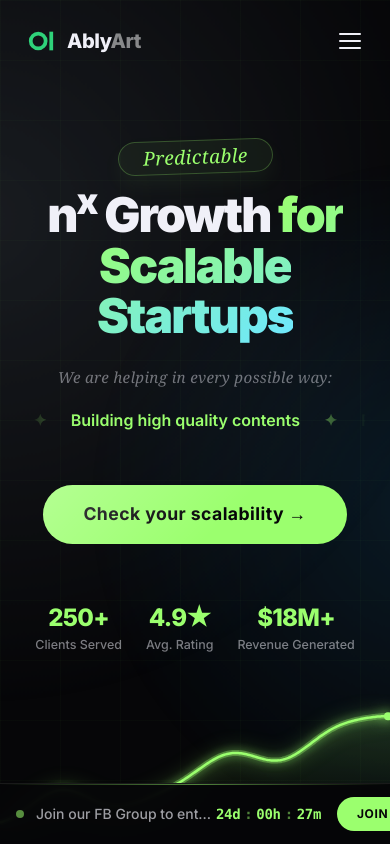
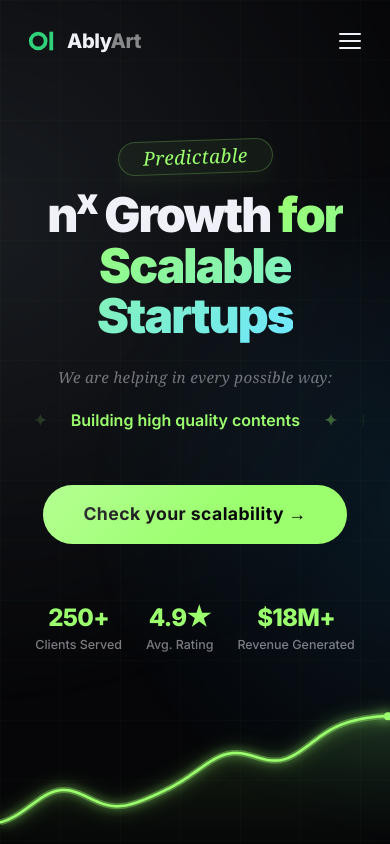
Before and after one commit to einfoengine/ablyart, a Next.js app: page / in a window 390 px wide. Shown: the top 844 px of the page. Built offline with nearby package versions, Linux system fonts and the light colour scheme.

Commit message:
Removed Sticky Masterclass

```diff
--- a/src/app/layout.tsx
+++ b/src/app/layout.tsx
@@ -6,7 +6,6 @@ import Navbar from "@/components/Navbar";
 import Footer from "@/components/Footer";
 import StartFreeModal from "@/components/StartFreeModal";
 import AuditPotentialModal from "@/components/AuditPotentialModal";
-import WebinarTicker from "@/components/WebinarTicker";
 import CustomCursor from "@/components/CustomCursor";
 
 const geistSans = Geist({
@@ -47,7 +46,6 @@ export default function RootLayout({
           <Footer/>
           <StartFreeModal />
           <AuditPotentialModal />
-          <WebinarTicker />
         </div>
       </body>
     </html>
--- a/src/components/WebinarTicker.tsx
+++ /dev/null
@@ -1,109 +0,0 @@
-"use client";
-
-import { useState, useEffect } from "react";
-import { motion, AnimatePresence } from "framer-motion";
-
-function getNextWebinarDate() {
-  const now = new Date();
-  const year = now.getFullYear();
-  const month = now.getMonth();
-
-  // Set to the 25th of every month
-  const target = new Date(year, month, 25, 14, 0, 0);
-  if (now.getTime() > target.getTime()) {
-    target.setMonth(month + 1);
-  }
-  return target;
-}
-
-export default function WebinarTicker() {
-  const [timeLeft, setTimeLeft] = useState({ days: 0, hours: 0, minutes: 0, seconds: 0 });
-  const [mounted, setMounted] = useState(false);
-  const [visible, setVisible] = useState(true);
-
-  useEffect(() => {
-    setMounted(true);
-    const targetDate = getNextWebinarDate().getTime();
-
-    const updateCountdown = () => {
-      const now = new Date().getTime();
-      const difference = targetDate - now;
-
-      if (difference > 0) {
-        setTimeLeft({
-          days: Math.floor(difference / (1000 * 60 * 60 * 24)),
-          hours: Math.floor((difference % (1000 * 60 * 60 * 24)) / (1000 * 60 * 60)),
-          minutes: Math.floor((difference % (1000 * 60 * 60)) / (1000 * 60)),
-          seconds: Math.floor((difference % (1000 * 60)) / 1000),
-        });
-      }
-    };
-
-    updateCountdown();
-    const timer = setInterval(updateCountdown, 1000);
-    return () => clearInterval(timer);
-  }, []);
-
-  if (!mounted) return null;
-
-  return (
-    <AnimatePresence>
-      {visible && (
-        <motion.div
-          initial={{ y: 100, opacity: 0 }}
-          animate={{ y: 0, opacity: 1 }}
-          exit={{ y: 100, opacity: 0 }}
-          transition={{ duration: 0.6, ease: [0.22, 1, 0.36, 1], delay: 1 }}
-          className="fixed bottom-0 left-0 w-full z-[110] border-t border-[var(--border)] overflow-hidden"
-          style={{ background: "rgba(6, 6, 8, 0.95)", backdropFilter: "blur(20px)" }}
-        >
-          {/* Subtle gradient accent */}
-          <div className="absolute top-0 left-0 w-full h-[1px] bg-gradient-to-r from-transparent via-[#9bff6e] to-transparent opacity-50"></div>
-
-          <div className="max-w-7xl mx-auto px-4 md:px-6 h-[60px] flex items-center justify-between text-sm">
-            <div className="flex items-center gap-3 z-50">
-              <span className="w-2 h-2 rounded-full bg-[#9bff6e] animate-pulse shrink-0"></span>
-              <span className="text-[#f0f0f8] font-bold hidden md:inline tracking-tight">
-                FREE MASTERCLASS:
-              </span>
-              <span className="text-[var(--muted)] font-medium truncate max-w-[180px] sm:max-w-none">
-                Join our FB Group to enter the monthly webinar.
-              </span>
-            </div>
-
-            <div className="flex items-center gap-4 md:gap-6 shrink-0">
-              <div className="flex items-center gap-[4px] font-mono font-bold text-[#9bff6e] tracking-tight">
-                <span>{String(timeLeft.days).padStart(2, '0')}d</span>
-                <span className="opacity-50">:</span>
-                <span>{String(timeLeft.hours).padStart(2, '0')}h</span>
-                <span className="opacity-50">:</span>
-                <span>{String(timeLeft.minutes).padStart(2, '0')}m</span>
-                <span className="opacity-50 hidden sm:inline">:</span>
-                <span className="hidden sm:inline">{String(timeLeft.seconds).padStart(2, '0')}s</span>
-              </div>
-
-              <a
-                href="https://facebook.com"
-                target="_blank"
-                rel="noopener noreferrer"
-                className="bg-[#9bff6e] text-[#060608] px-5 py-2 rounded-full font-bold text-[0.75rem] uppercase tracking-wider hover:scale-105 transition-transform"
-              >
-                Join Now
-              </a>
-
-              <button
-                onClick={() => setVisible(false)}
-                className="text-[var(--muted)] hover:text-white shrink-0 ml-1"
-                aria-label="Dismiss"
-              >
-                <svg width="14" height="14" viewBox="0 0 24 24" fill="none" stroke="currentColor" strokeWidth="2.5" strokeLinecap="round">
-                  <path d="M18 6L6 18M6 6l12 12" />
-                </svg>
-              </button>
-            </div>
-          </div>
-        </motion.div>
-      )}
-    </AnimatePresence>
-  );
-}
```
